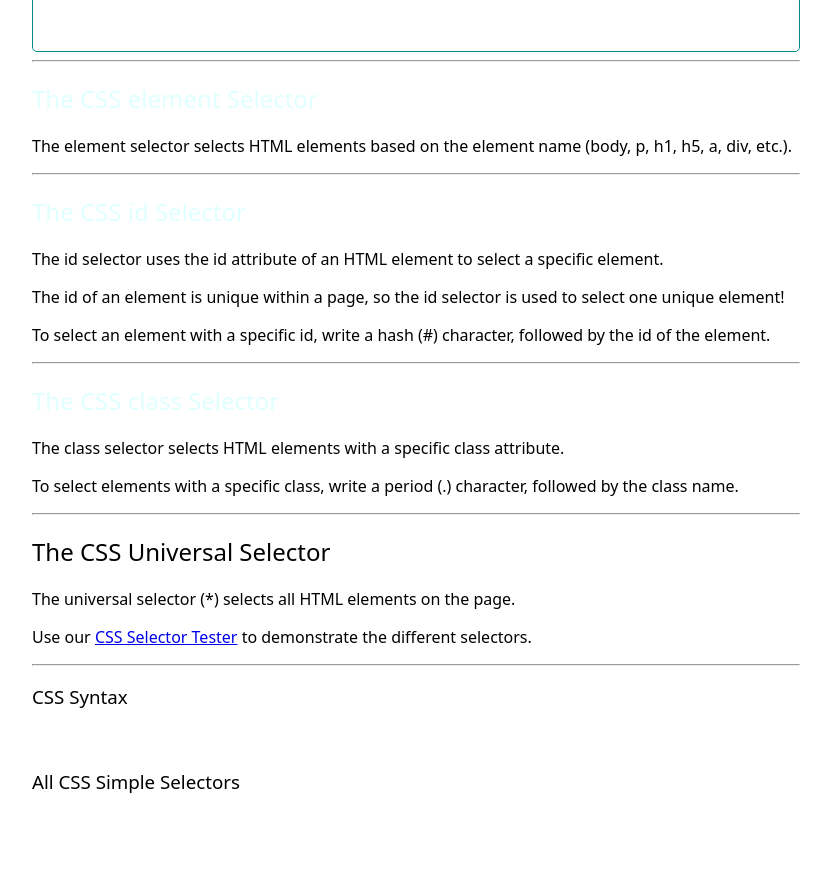
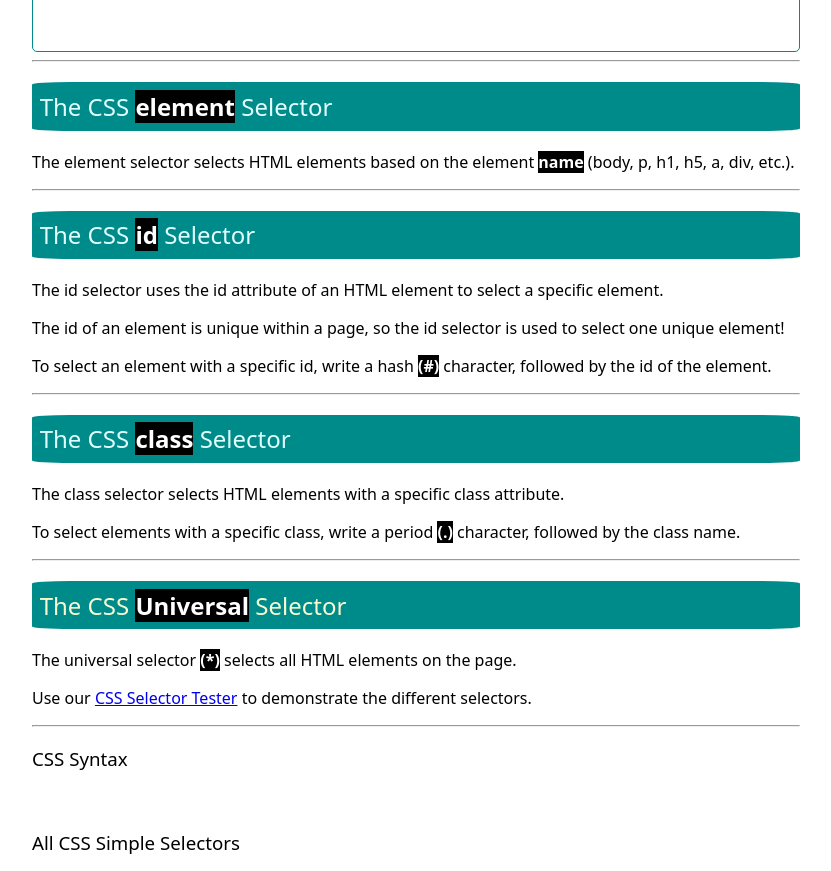
Before and after one commit to MarianoPantigosoParedes/0373-A3_Selectores_CSS_MarianoPantigoso, a plain HTML site: page index.html in a window 1280 px wide. Shown: the part 681-1552 px from the top of the page, without its empty margins (224-1055 px from the left). Drawn offline with Linux system fonts and the light colour scheme.

Commit message:
Regla 4 y 5 hecha puse estilos al selector y selectors

```diff
--- a/estilos.css
+++ b/estilos.css
@@ -36,3 +36,19 @@ h1{
     border: solid darkcyan 1px;
     border-radius: 5px;
 }
+#universal{
+    color: lightgoldenrodyellow;
+}
+
+h2.selector,
+h2#universal {
+    background-color: darkcyan;
+    padding: 1%;
+    border-radius: 5%;
+}
+
+span {
+    font-weight: 900;
+    background-color: black;
+    color: white;
+}
```
